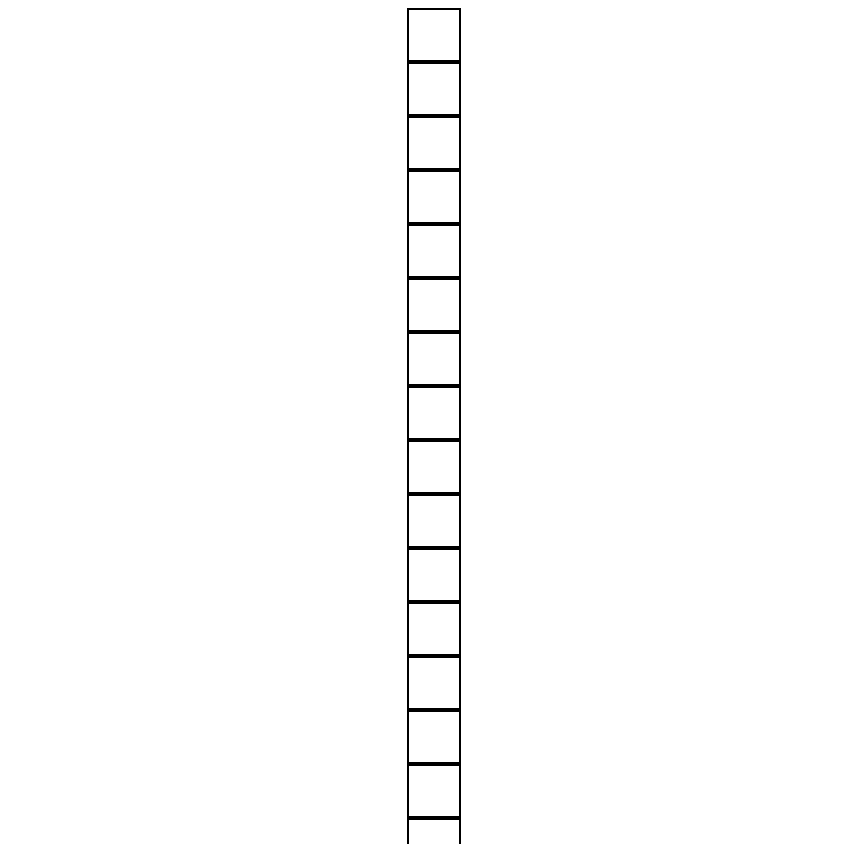
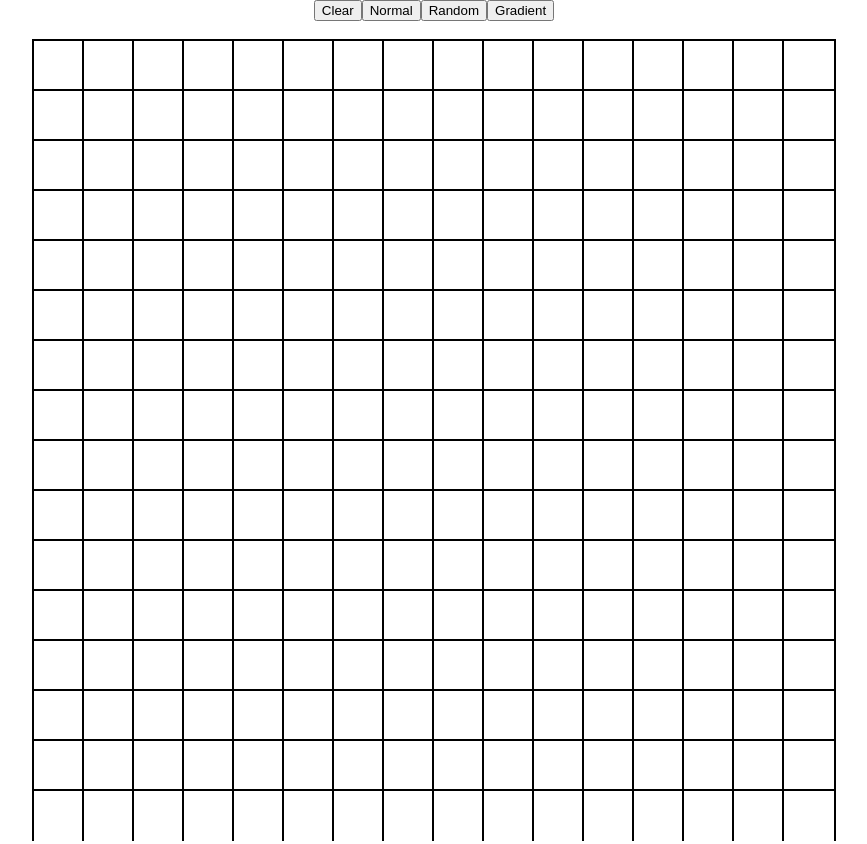
Before and after one commit to AlanZhang2002/website-practice, a plain HTML site: page etch-a-sketch-project/index.html in a window 1280 px wide. Shown: the top 844 px of the page, without its empty margins (206-1073 px from the left). Drawn offline with Linux system fonts and the light colour scheme.

Commit message:
finished skeleton etch-a-sketch project

```diff
--- a/etch-a-sketch-project/index.html
+++ b/etch-a-sketch-project/index.html
@@ -7,6 +7,7 @@
     <title>Etch-a-sketch</title>
 </head>
 <body>
+    <div id="options"></div>
     <div id="grid"></div>
 </body>
 </html>
--- a/etch-a-sketch-project/script.js
+++ b/etch-a-sketch-project/script.js
@@ -6,21 +6,60 @@ let currentColor = DEFAULT_COLOR;
 let currentMode = DEFAULT_MODE;
 let currentSize = DEFAULT_SIZE;
 
+let gradientPercent = 0;
+
 const grid = document.getElementById("grid");
-setGrid(currentSize);
+const options = document.getElementById("options");
+setOptions();
+setGrid();
 
-function setGrid(size) {
-    for (let i = 0; i < size; i++) {
+function setOptions() {
+    const resetButton = document.createElement("button");
+    resetButton.addEventListener("click", resetGrid);
+    resetButton.textContent = "Clear";
+
+    const colorButton = document.createElement("button");
+    colorButton.textContent = "Normal";
+    colorButton.addEventListener("click", function () {
+        currentMode = 'color';
+        currentColor = DEFAULT_COLOR;
+    });
+
+    const rgbButton = document.createElement("button");
+    rgbButton.textContent = "Random";
+    rgbButton.addEventListener("click", function () {
+        currentMode = 'random';
+    });
+
+    const gradientButton = document.createElement("button");
+    gradientButton.textContent = "Gradient";
+    gradientButton.addEventListener("click", function () {
+        currentMode = 'gradient';
+        gradientPercent = 0;
+    });
+
+    options.appendChild(resetButton);
+    options.appendChild(colorButton);
+    options.appendChild(rgbButton);
+    options.appendChild(gradientButton);
+}
+
+function setGrid() {
+    for (let i = 0; i < currentSize; i++) {
         const row = document.createElement("div");
         row.id = "row";
-        row.style.justifyContent = "center";
-        row.style.alignItems = "center";
-        for (let j = 0; j < size; j++) {
+        row.style.width = "800px";
+        row.style.height = String(800/currentSize) + "px";
+        for (let j = 0; j < currentSize; j++) {
             const div = document.createElement("div");
+            div.id = "square";
             div.addEventListener('mouseover', updateColor);
-            div.style.border = "solid black 2px";
-            div.style.width = "50px";
-            div.style.height = "50px";
+            div.style.outline = "solid black 2px";
+            div.style.width = div.style.height = String(800/currentSize) + "px";
+            // div.style.height = "50px";
+            div.style.float = "left";
+            div.style.margin = "0px";
+            div.style.backgroundColor = "#ffffff";
             row.appendChild(div);
         }
         grid.appendChild(row);
@@ -30,5 +69,23 @@ function setGrid(size) {
 function updateColor(e) {
     if (currentMode === 'color') {
         e.target.style.backgroundColor = currentColor;
+    } else if (currentMode === 'random') {
+        e.target.style.backgroundColor = "#" + Math.floor(Math.random()*16777215).toString(16);
+    } else if (currentMode === 'gradient') {
+        e.target.style.backgroundColor = "RGBA(0, 0, 0, " + String(gradientPercent) + ")";
+        gradientPercent += 0.1;
     }
 }
+function resetGrid() {
+    const rows = document.querySelectorAll("#row");
+    for (const row of rows) {
+        grid.removeChild(row);
+    }
+
+    let newSize = prompt("How many squares would you like on each side? (Max 100)");
+    while (isNaN(newSize) || Number(newSize) > 100 || Number(newSize) < 1) {
+        newSize = prompt("Please enter a size between 1 and 100");
+    }
+    currentSize = Number(newSize);
+    setGrid(currentSize)
+}
--- a/etch-a-sketch-project/style.css
+++ b/etch-a-sketch-project/style.css
@@ -3,4 +3,7 @@ body {
     justify-content: center;
     align-items: center;
     flex-direction: column;
+    gap: 20px;
+    padding: 0;
+    margin: 0;
 }
```
